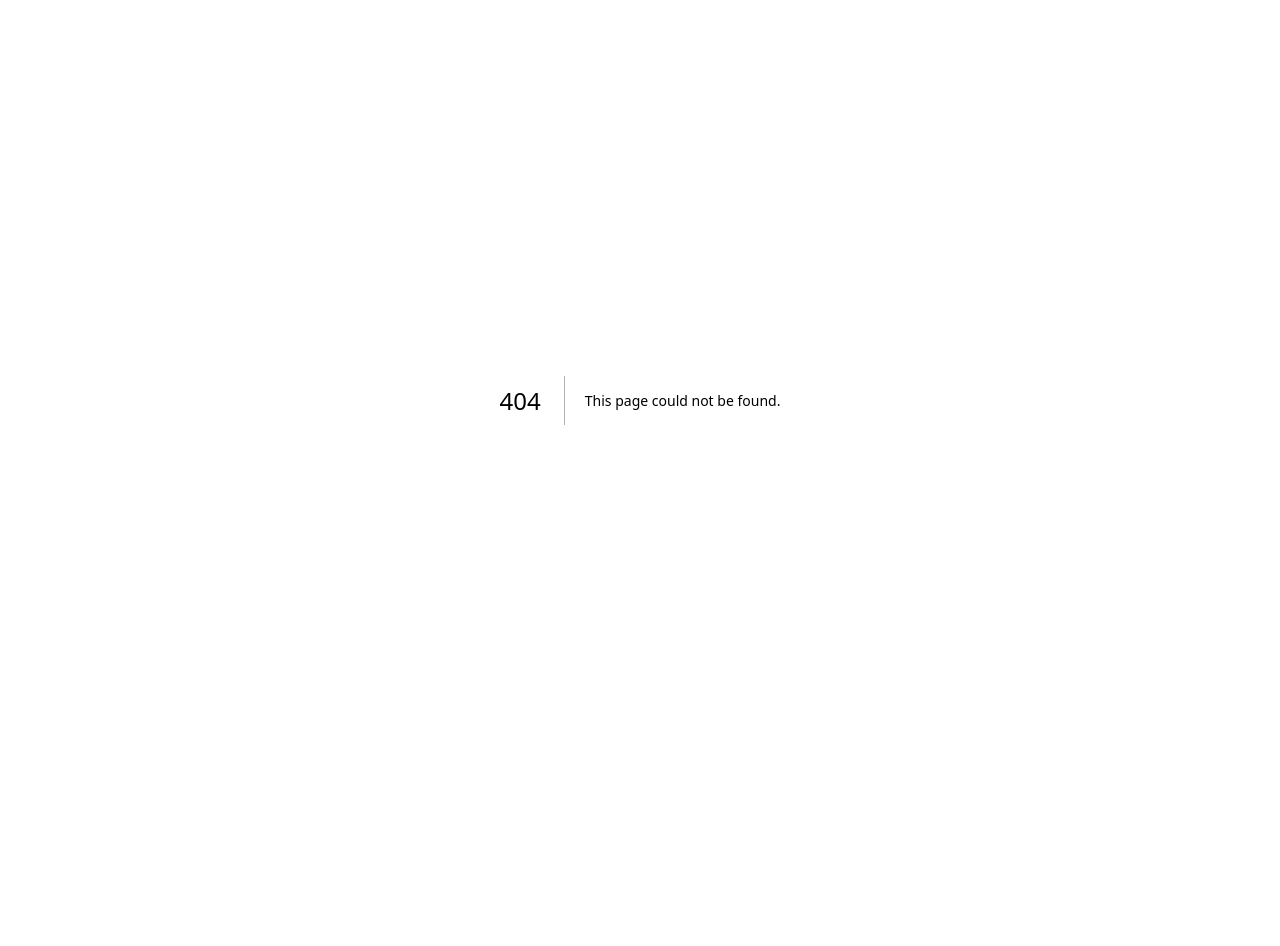
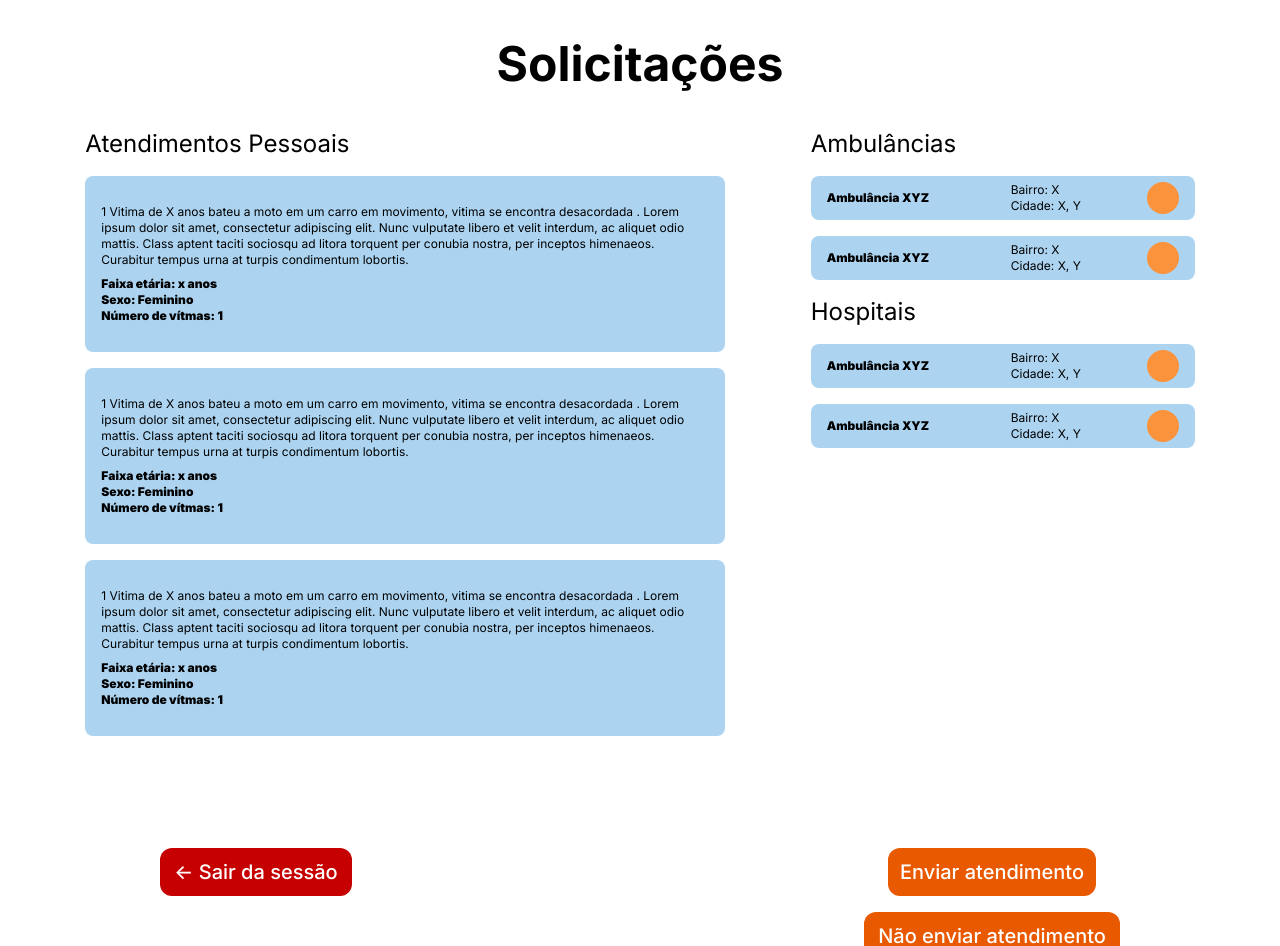
Before and after one commit to HelpSUS/HelpSUS_projetao, a Next.js app in the folder projetao/: page /medico in a window 1280 px wide. Before the commit this address had no page. Shown: the top 946 px of the page. Before the commit the page ends 800 px from the top, so only its background shows below. Built offline with nearby package versions, Linux system fonts and the light colour scheme.

Commit message:
add: componentes de card e atendimento e página de médico
Só o começo do básico da página, ainda falta organizar para ter scroll nos componentes, ainda falta melhorar os componentes

```diff
--- /dev/null
+++ b/projetao/src/app/components/Atendimento.tsx
@@ -0,0 +1,14 @@
+interface AtendimentoProps{
+    descricao: string
+    destaques: string
+}
+
+
+export default function(props:any) {
+    return(
+        <div className="flex flex-col gap-2 place-content-center bg-[#ACD4F1] w-[40rem] h-[11rem] rounded-lg ">
+            <p className="mx-4 text-xs ">1 Vitima de  X anos bateu a moto em um carro em movimento, vitima se encontra desacordada .  Lorem ipsum dolor sit amet, consectetur adipiscing elit. Nunc vulputate libero et velit interdum, ac aliquet odio mattis. Class aptent taciti sociosqu ad litora torquent per conubia nostra, per inceptos himenaeos. Curabitur tempus urna at turpis condimentum lobortis.</p>
+            <p className="mx-4 font-black text-xs">Faixa etária: x anos<br/>Sexo: Feminino<br/>Número de vítmas: 1</p>
+        </div>
+    )
+}
--- /dev/null
+++ b/projetao/src/app/components/Cardinfo.tsx
@@ -0,0 +1,16 @@
+interface CardProps{
+    nome: string
+    bairro: string
+    cidade: string
+}
+
+
+export default function(props:any) {
+    return (
+        <div className=" flex flex-row justify-between items-center w-96 h-11 bg-[#ACD4F1] rounded-lg ">
+            <p className="mx-4 font-black text-xs">Ambulância XYZ</p>
+            <p className="mx-4 text-xs">Bairro: X<br/>Cidade: X, Y</p>
+            <div className="bg-orange-400 h-8 w-8 rounded-full mr-4"></div>
+        </div>
+    )
+}
--- /dev/null
+++ b/projetao/src/app/medico/page.tsx
@@ -0,0 +1,37 @@
+import Atendimento from "../components/Atendimento";
+import Botao from "../components/Botao";
+import Cardinfo from "../components/Cardinfo";
+
+export default function() {
+    return(
+        <div>
+            <h1 className="text-5xl font-bold flex justify-center items-center my-10">Solicitações</h1>
+            <div className="flex flex-row justify-evenly">
+                <div className=" flex flex-col gap-4 ">
+                    <h2 className=" text-2xl ">Atendimentos Pessoais</h2>
+
+                    <Atendimento></Atendimento>
+                    <Atendimento></Atendimento>
+                    <Atendimento></Atendimento>
+                </div>
+
+                <div className="flex flex-col gap-4">
+                    <h2 className=" text-2xl ">Ambulâncias</h2>
+                    <Cardinfo></Cardinfo>
+                    <Cardinfo></Cardinfo>
+
+                    <h2 className=" text-2xl ">Hospitais</h2>
+                    <Cardinfo></Cardinfo>
+                    <Cardinfo></Cardinfo>
+                </div>
+            </div>
+            <div className="flex flex-row justify-between mx-40 my-28 ">
+                <Botao texto="<- Sair da sessão" tamanho="w-48 h-12" sai></Botao>
+                <div className="flex flex-col items-center gap-4 ">
+                    <Botao texto="Enviar atendimento" tamanho="w-52 h-12"></Botao>
+                    <Botao texto=" Não enviar atendimento" tamanho="w-64 h-12"></Botao>
+                </div>
+            </div>
+        </div>
+    )
+}
--- a/projetao/src/app/page.tsx
+++ b/projetao/src/app/page.tsx
@@ -2,7 +2,7 @@ import Image from 'next/image'
 import Link from 'next/link'
 import Botao from './components/Botao'
 import Entrada from './components/Entrada'
-import MedCard from './components/MedCard'
+
 
 export default function Home() {
   return (
```
